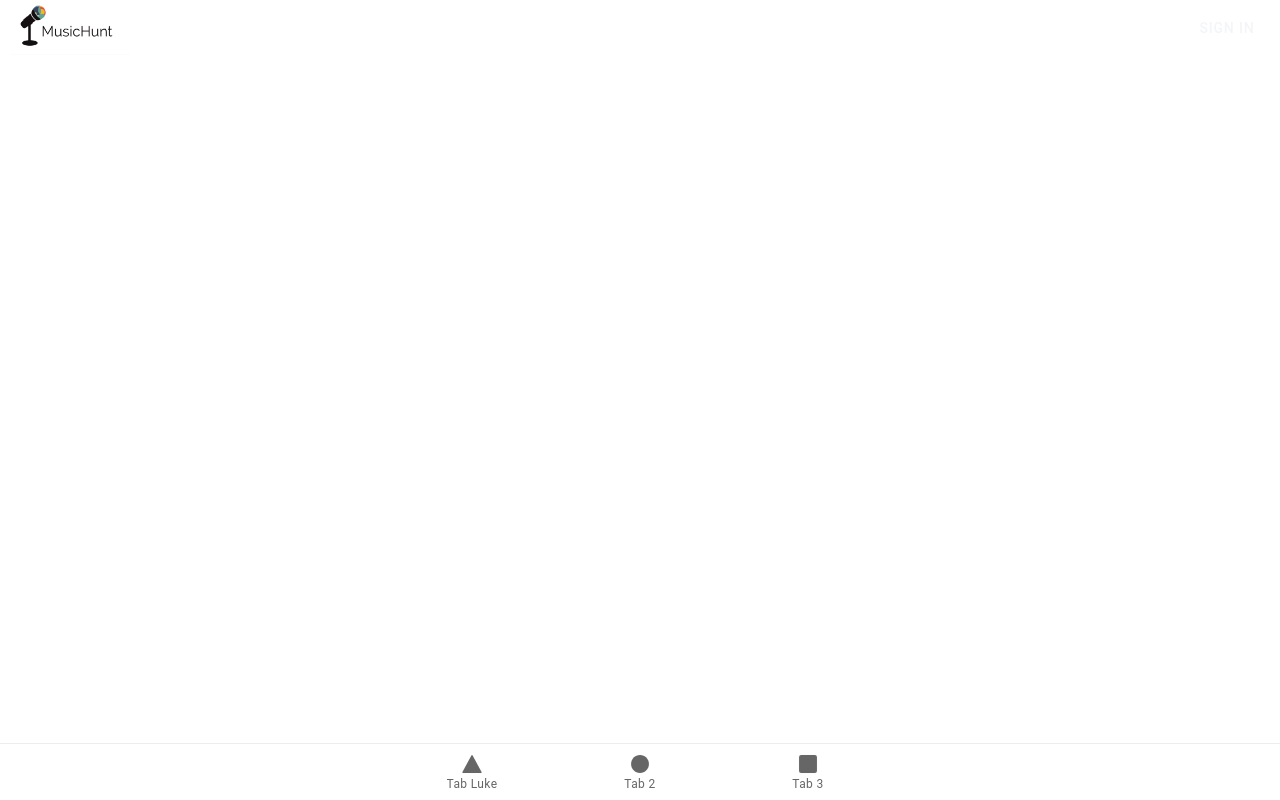
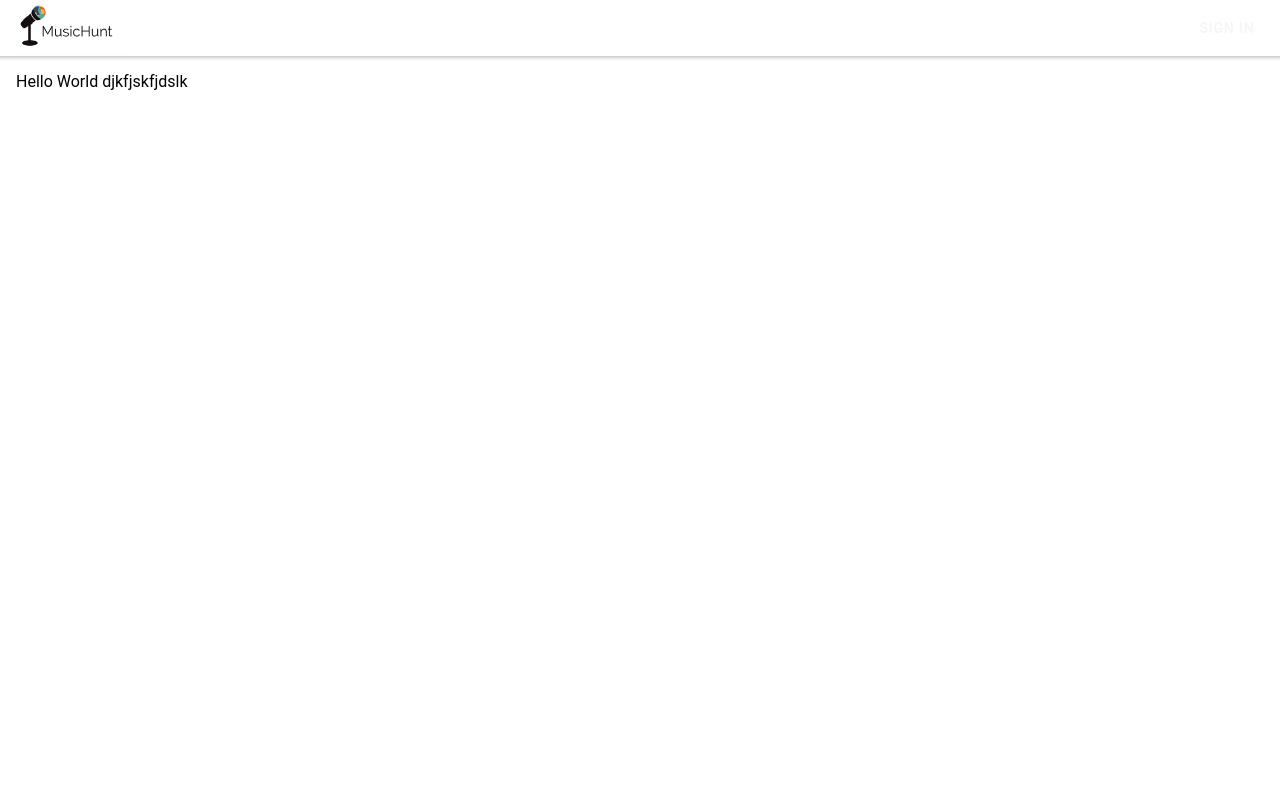
Before and after one commit to Luke-The-Duke/MusicApp, a React (Create React App) app: page /signin in a window 1280 px wide. Built offline with nearby package versions, Linux system fonts and the light colour scheme.

Commit message:
adds new pages

```diff
--- a/src/App.tsx
+++ b/src/App.tsx
@@ -36,6 +36,8 @@ import '@ionic/react/css/display.css';
 import './theme/variables.css';
 
 import Toolbar from './components/Toolbar'
+import SignInPage from './pages/SignInPage';
+import Dashboard from './pages/Dashboard';
 
 
 
@@ -43,36 +45,11 @@ const App: React.FC = () => (
   <IonApp>
     <Toolbar/>
     <IonReactRouter>
-      <IonTabs>
-        <IonRouterOutlet>
-          <Route exact path="/tab1">
-            <Tab1 />
-          </Route>
-          <Route exact path="/tab2">
-            <Tab2 />
-          </Route>
-          <Route path="/tab3">
-            <Tab3 />
-          </Route>
-          <Route exact path="/">
-            <Redirect to="/tab1" />
-          </Route>
+    <IonRouterOutlet>
+          <Route path="/signin" component={SignInPage} />
+          <Route path="/dashboard" component={Dashboard} />
+          <Redirect exact from="/" to="/dashboard" />
         </IonRouterOutlet>
-        <IonTabBar slot="bottom">
-          <IonTabButton tab="tab1" href="/tab1">
-            <IonIcon icon={triangle} />
-            <IonLabel>Tab Luke</IonLabel>
-          </IonTabButton>
-          <IonTabButton tab="tab2" href="/tab2">
-            <IonIcon icon={ellipse} />
-            <IonLabel>Tab 2</IonLabel>
-          </IonTabButton>
-          <IonTabButton tab="tab3" href="/tab3">
-            <IonIcon icon={square} />
-            <IonLabel>Tab 3</IonLabel>
-          </IonTabButton>
-        </IonTabBar>
-      </IonTabs>
     </IonReactRouter>
   </IonApp>
 );
--- a/src/components/Toolbar.tsx
+++ b/src/components/Toolbar.tsx
@@ -1,5 +1,6 @@
 
 import './Toolbar.css';
+import SignInPage from '../pages/SignInPage'
 
 import {
     IonToolbar,
@@ -13,7 +14,7 @@ const Toolbar: React.FC = () => (
 
       <IonToolbar>
           <IonImg className="icon" src='assets/icon/MusicHuntIcon.png' />
-          <IonButton className="signInButton" fill="clear" color="light" slot="primary">Sign in</IonButton>
+          <IonButton routerLink="/signin" className="signInButton" fill="clear" color="light" slot="primary">Sign in</IonButton>
       </IonToolbar>
  );
 
--- /dev/null
+++ b/src/pages/Dashboard.tsx
@@ -0,0 +1,14 @@
+import "./Dashboard.css"
+
+import { IonContent, IonHeader, IonPage, IonText, IonTitle, IonToolbar } from '@ionic/react';
+
+
+const Dashboard: React.FC = () => {
+    return (
+      <IonPage>
+        <IonText color="black">Dashboard</IonText>
+      </IonPage>
+    );
+  };
+
+  export default Dashboard;
--- /dev/null
+++ b/src/pages/SignInPage.tsx
@@ -0,0 +1,19 @@
+import "./SignInPage.css"
+
+import { IonContent, IonHeader, IonPage, IonTitle, IonToolbar } from '@ionic/react';
+
+
+const SignInPage: React.FC = () => {
+    return (
+        <IonPage>
+        <IonHeader>
+          <IonToolbar>
+            <IonTitle>Home</IonTitle>
+          </IonToolbar>
+        </IonHeader>
+        <IonContent className="ion-padding">Hello World djkfjskfjdslk</IonContent>
+      </IonPage>
+    );
+  };
+
+  export default SignInPage;
```
Also changed, not shown: src/pages/Dashboard.css (added), src/pages/SignInPage.css (added).
